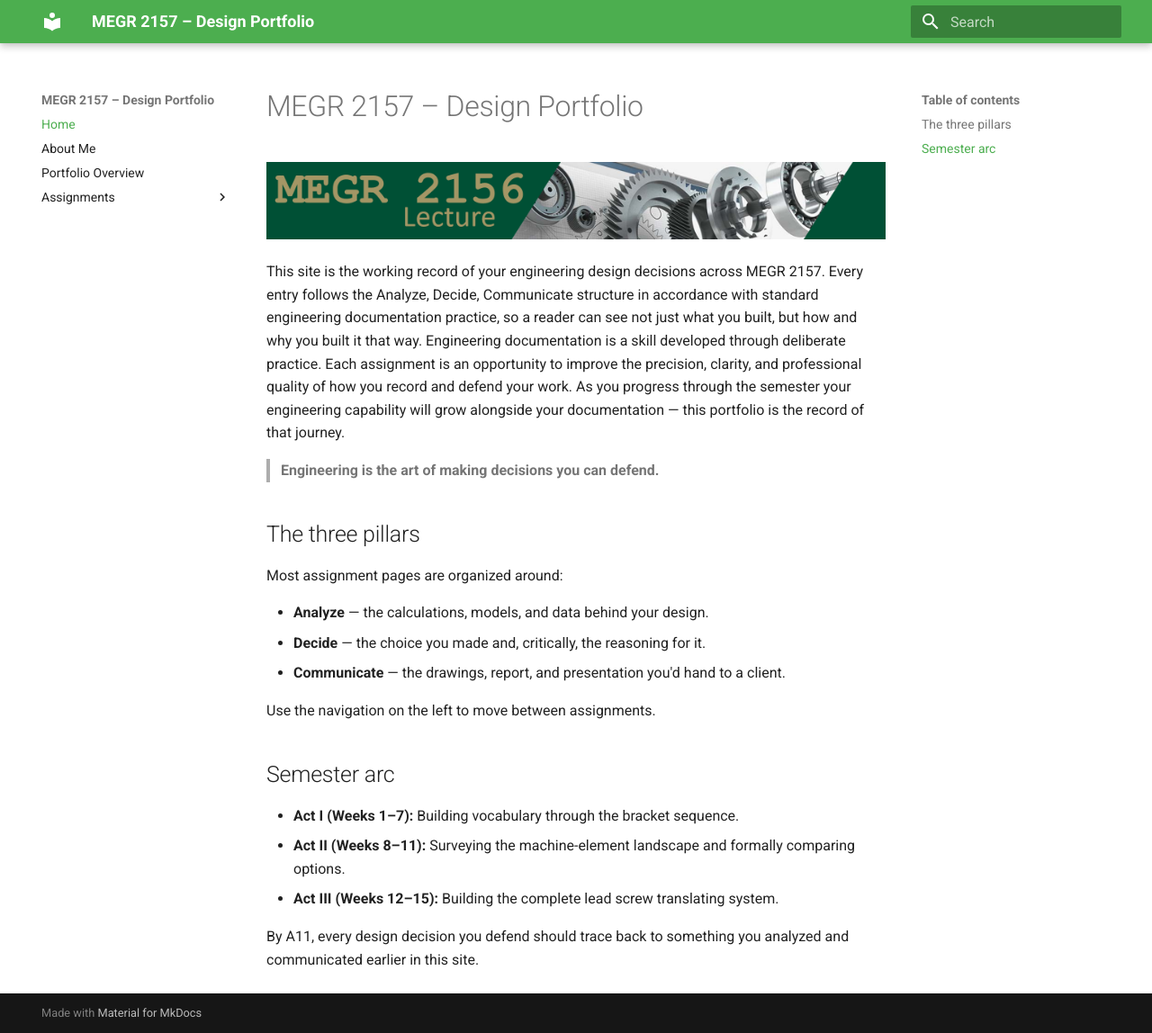
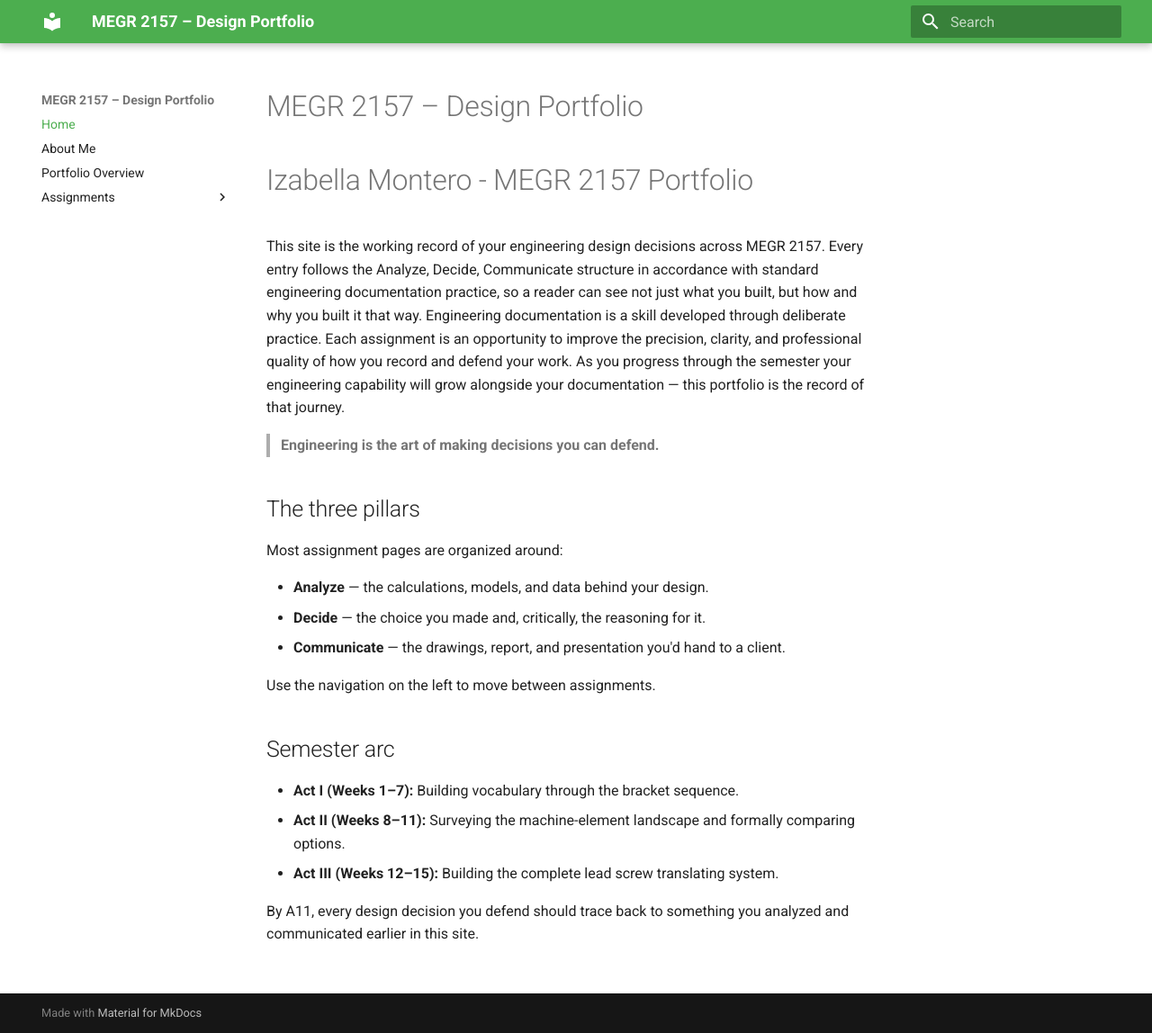
Before and after one commit to IzabellaMontero/megr2157-portfolio, an MkDocs documentation site: the page built from docs/index.md, in a window 1280 px wide and 1148 px high. Shown: the whole window at 90% size. Built offline with MkDocs 1.6.1 and Material for MkDocs 9.7.7, drawn with Linux system fonts in a browser that asks for light colours.

Commit message:
Initial site set up
Updated the title and author in the portfolio documentation.

```diff
--- a/docs/index.md
+++ b/docs/index.md
@@ -1,6 +1,6 @@
 # MEGR 2157 – Design Portfolio
 
-![MEGR 2156-7 Title](MEGR2156title.png)
+# Izabella Montero - MEGR 2157 Portfolio
 
 This site is the working record of your engineering design decisions across MEGR 2157. Every entry follows the Analyze, Decide, Communicate structure in accordance with standard engineering documentation practice, so a reader can see not just what you built, but how and why you built it that way. Engineering documentation is a skill developed through deliberate practice. Each assignment is an opportunity to improve the precision, clarity, and professional quality of how you record and defend your work. As you progress through the semester your engineering capability will grow alongside your documentation — this portfolio is the record of that journey.
 
```
